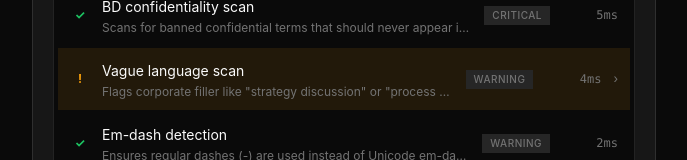
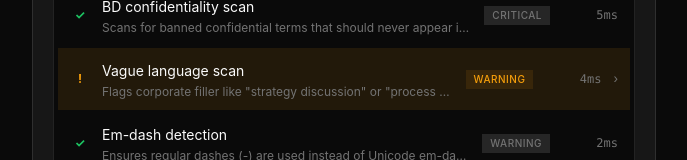
Before and after one commit to sarupbanskota/statusboard, a Next.js app: page /apps/done-today-bot in a window 1280 px wide. Shown: the part 597-757 px from the top of the page, without its empty margins (296-983 px from the left). Built offline with nearby package versions, Linux system fonts and the light colour scheme.

Commit message:
Severity badge color reflects both severity and status
Passed checks: grey badge (just a label). Failed/warned critical:
red badge. Failed/warned warning: amber badge.

Co-Authored-By: Claude Opus 4.6 (1M context) <noreply@anthropic.com>

```diff
--- a/src/components/quality-checks.tsx
+++ b/src/components/quality-checks.tsx
@@ -57,9 +57,11 @@ function CheckRow({ check }: { check: QualityCheck }) {
 
         <span
           className={`text-[10px] uppercase tracking-wider font-medium px-2 py-0.5 flex-shrink-0 ${
-            check.severity === "critical" && check.status !== "pass"
-              ? "bg-red-bg text-red"
-              : "bg-surface-raised text-text-muted"
+            check.status === "pass"
+              ? "bg-surface-raised text-text-muted"
+              : check.severity === "critical"
+                ? "bg-red-bg text-red"
+                : "bg-amber-bg text-amber"
           }`}
         >
           {check.severity}
```
